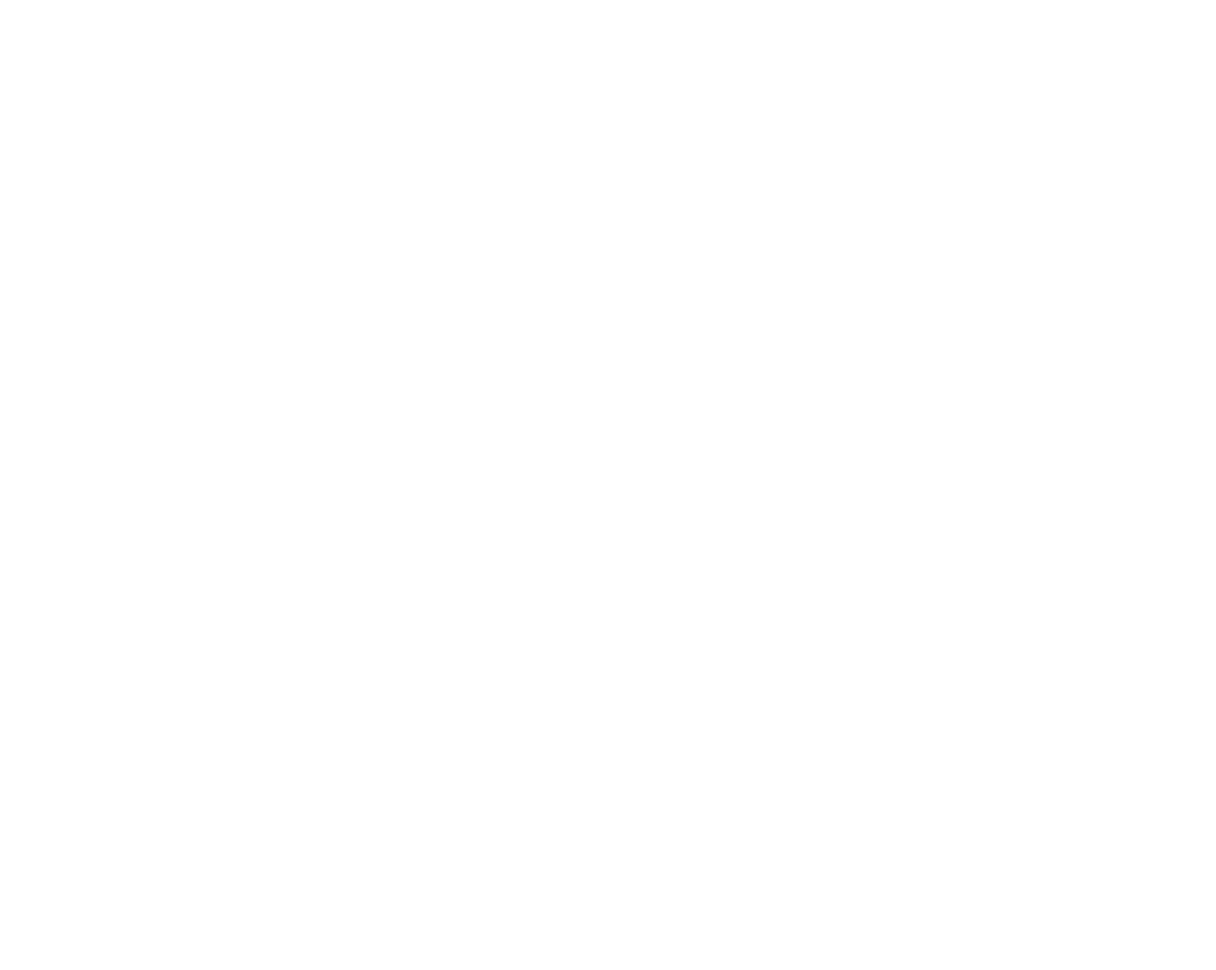
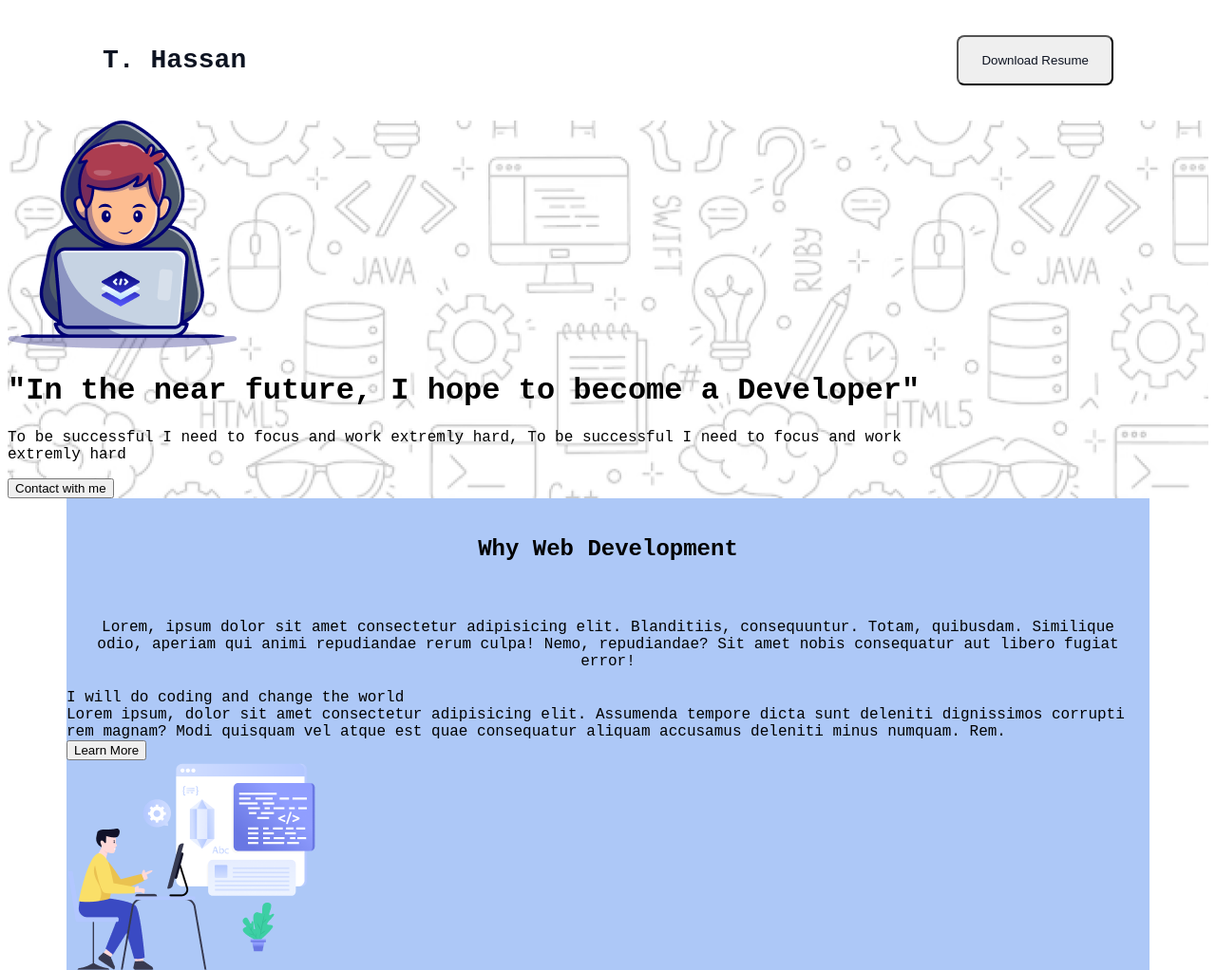
Before and after one commit to tanvircsebd/A1-web-developer, a plain HTML site: page index.html in a window 1280 px wide. Shown: the top 1022 px of the page at 95% size. Before the commit the page ends 800 px from the top, so only its background shows below. Drawn offline with Linux system fonts and the light colour scheme; a web font is replaced by a local one.

Commit message:
html part done

```diff
--- a/index.html
+++ b/index.html
@@ -4,14 +4,101 @@
     <meta charset="UTF-8">
     <meta name="viewport" content="width=device-width, initial-scale=1.0">
     <title>A1-Web-Developer-Portfolio</title>
+    <link rel="preconnect" href="https://fonts.googleapis.com">
+    <link rel="preconnect" href="https://fonts.gstatic.com" crossorigin>
+    <link href="https://fonts.googleapis.com/css2?family=Azeret+Mono:ital,wght@0,100..900;1,100..900&display=swap" rel="stylesheet">
+    <link rel="stylesheet" href="/styles/style.css">
 </head>
-<body>
+<body class="azeret-mono-normal">
     <header>
-
+        <nav>
+            <h3 class="nav-title text-primary">T. Hassan</h3>
+            <button class="btn-primary text-primary">Download Resume</button>
+        </nav>
+        <div class="banner">
+            <div class="banner-content">
+                <img src="/assets/Group.png" alt="">
+                <div class="banner-title">
+                    <h1>"In the near future, I hope to become a Developer"</h1>
+                </div>
+                    <p>To be successful I need to focus and work extremly hard,
+                        To be successful I need to focus and work extremly hard</p>
+                    <button class="banner-button">Contact with me</button>
+            </div>
+        </div>
     </header>
     <main>
+        <div class="main-title">
+            <h2>Why Web Development</h2>
+        </div>
+        <div class="main-description">
+            Lorem, ipsum dolor sit amet consectetur adipisicing elit. Blanditiis, consequuntur. Totam, quibusdam. Similique odio, aperiam qui animi repudiandae rerum culpa! Nemo, repudiandae? Sit amet nobis consequatur aut libero fugiat error!
+        </div>
+        <div class="main-section-1">
+            <div class="section-content">
+                <div class="section-title">
+                    I will do coding and change the world
+                </div>
+                <div class="section-description">
+                    Lorem ipsum, dolor sit amet consectetur adipisicing elit. Assumenda tempore dicta sunt deleniti dignissimos corrupti rem magnam? Modi quisquam vel atque est quae consequatur aliquam accusamus deleniti minus numquam. Rem.
+                </div>
+                <div class="section-btn">
+                    <button>Learn More</button>
+                </div>
+            </div>
+            <div class="section-image">
+                <img src="assets/Layer_1.png" alt="">
+            </div>
+        </div>
+        <div class="main-section-2">
+            <div class="section-image">
+                <img src="assets/Group 3.png" alt="">
+            </div>
+            <div class="section-content">
+                <div class="section-title">
+                    I will do coding and change the world
+                </div>
+                <div class="section-description">
+                    Lorem ipsum, dolor sit amet consectetur adipisicing elit. Assumenda tempore dicta sunt deleniti dignissimos corrupti rem magnam? Modi quisquam vel atque est quae consequatur aliquam accusamus deleniti minus numquam. Rem.
+                </div>
+                <div class="section-btn">
+                    <button>Learn More</button>
+                </div>
+            </div>
+        </div>
+        <div class="main-section-3">
+            <div class="section-content">
+                <div class="section-title">
+                    I will do coding and change the world
+                </div>
+                <div class="section-description">
+                    Lorem ipsum, dolor sit amet consectetur adipisicing elit. Assumenda tempore dicta sunt deleniti dignissimos corrupti rem magnam? Modi quisquam vel atque est quae consequatur aliquam accusamus deleniti minus numquam. Rem.
+                </div>
+                <div class="section-btn">
+                    <button>Learn More</button>
+                </div>
+            </div>
+            <div class="section-image">
+                <img src="assets/Group 4.png" alt="">
+            </div>
+        </div>
+    </main>
 
-    </main>
+    <section class="inspiration">
+        <h1 class="inspiration-title"></h1>
+        <p class="inspiration-text">Lorem ipsum dolor sit amet consectetur adipisicing elit. Odit quas similique tenetur quo recusandae ea eaque pariatur possimus nostrum aliquam, dolorum repellat inventore et obcaecati iusto culpa dicta facilis. Nulla?</p>
+        <div class="inspiration-video">
+            <video>Video is here</video>
+        </div>
+    </section>
+    <section class="target">
+        <h1 class="target-title">My current Target</h1>
+        <p class="target-description">Lorem, ipsum dolor sit amet consectetur adipisicing elit. Blanditiis corrupti, a maxime reiciendis pariatur modi eum nam esse temporibus doloremque quia assumenda fugit voluptatem magnam dicta, quam dolores in. Nesciunt!</p>
+
+    </section>
+    <section class="support">
+
+    </section>
     <footer>
 
     </footer>
--- /dev/null
+++ b/styles/style.css
@@ -0,0 +1,53 @@
+
+.azeret-mono-normal {
+  font-family: "Azeret Mono", monospace;
+  font-optical-sizing: auto;
+  font-weight: normal;
+  font-style: normal;
+}
+
+.text-primary{
+    color:#0D1321;
+}
+.btn-primary{
+    padding: 17px 24px;
+    border-radius: 8px;
+}
+
+/*nav styles*/
+
+nav{
+    display: flex;
+    justify-content: space-between;
+    align-items: center;
+    margin:20px 100px;
+}
+.nav-title{
+    font-weight: 800;
+    font-size: 28px;
+
+}
+
+
+/*banner styles*/
+.banner{
+    /* align-items: center; */
+    /* justify-content: center; */
+    background-image: url("../assets/Hero-bg.png");
+}
+.banner-content{
+    max-width: 998px;
+    align-items: center;
+    /* margin: 0 auto;
+    padding-left: 400px; */
+}
+
+main{
+    max-width: 1140px;
+    margin: 0 auto;
+    background-color: #ADC8F7;
+}
+.main-title, .main-description{
+    text-align: center;
+    padding: 20px;
+}
```
